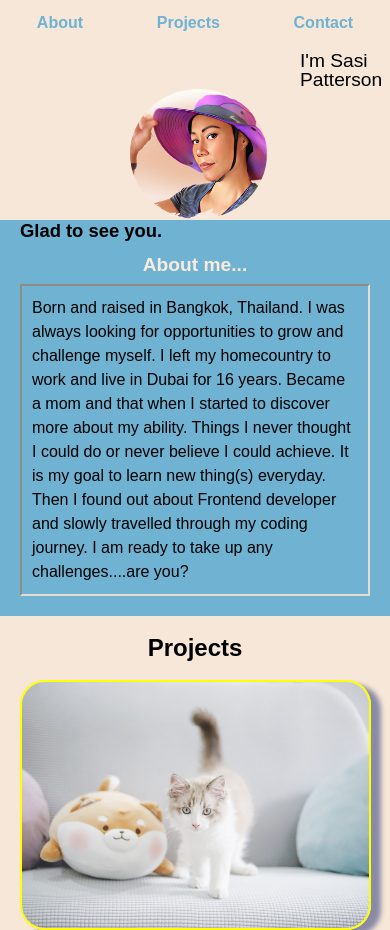
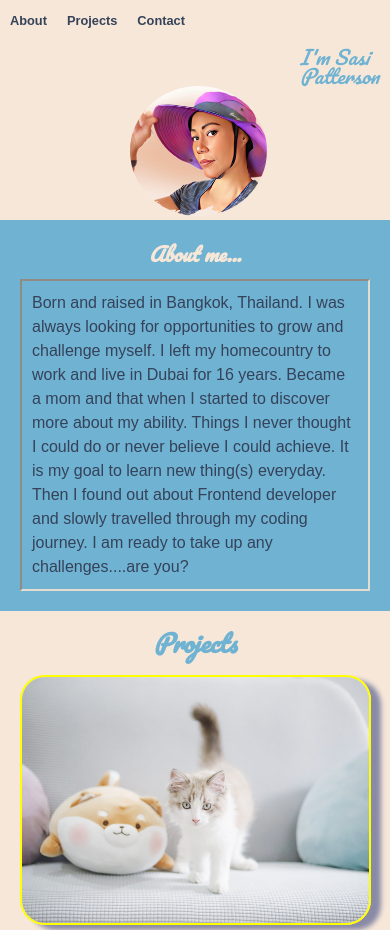
Before and after one commit to sasimapatterson/simple-portfolio, a plain HTML site: page index.html in a window 390 px wide. Shown: the top 930 px of the page. Drawn offline with Linux system fonts and the light colour scheme.

Commit message:
completed styling mobile version, still need to add link to one of the dummy project

```diff
--- a/assets/css/style.css
+++ b/assets/css/style.css
@@ -21,15 +21,21 @@ figure {
 /* Nav bar with links */
 nav {
     display: flex;
-    justify-content: flex-end;
+    /*justify-content: flex-end;*/
     justify-content: space-around;
     padding-top: 15px;
+    width: 50%;
 }
 
 nav a {
     text-decoration: none;
+    color: #354259;
+    font-weight: bolder;
+    font-size: 0.8rem;
+}
+
+nav a:hover {
     color: #6FB2D2;
-    font-weight: bolder;
 }
 /* Header section with profile picture with name. */
 header {
@@ -56,13 +62,18 @@ h1 {
     margin-left: 300px;
     font-size: 1.2rem;
     font-weight: 300;
+    font-family: 'Pacifico', cursive;
+    font-style:italic;
+    color: #6FB2D2;
 }
 
 .profile p {
-    margin-bottom: 20px;
+    display: none;
+   /* margin-bottom: 20px;
     margin-left: 20px;
     font-size: 1.15rem;
-    font-weight: bolder;
+    font-family: 'Pacifico', cursive;
+    font-style:italic;*/
 }
 
 /* About Section with title and text */
@@ -73,10 +84,12 @@ h1 {
 
 .about h2 {
     text-align: center;
-    margin-top: 25px;
-    margin-bottom: 10px;
+    margin-top: 15px;
+    margin-bottom: 15px;
     font-size: 1.2rem;
-    color: /*#F6E7D8*/ #F7ECDE;
+    font-family: 'Pacifico', cursive;
+    font-style:italic;
+    color: #F6E7D8;
 }
 
 .about p {
@@ -84,6 +97,7 @@ h1 {
     line-height: 24px;
     padding: 10px;
     border: 2px inset #E4DCCF;
+    color:#354259;
 }
 
 /* Projects with images and titles */
@@ -95,12 +109,16 @@ h1 {
 .projects h2 {
     text-align: center;
     font-size: 1.5rem;
+    color:#6FB2D2;
     padding-top: 20px;
     padding-bottom: 20px;
+    font-family: 'Pacifico', cursive;
+    font-style:italic;
 }
 
 .projects p {
     font-size: 1.05rem;
+    color:#354259;
     margin-top: 10px;
     margin-bottom: 25px;
     text-align: center;
@@ -126,16 +144,19 @@ h1 {
 }
 
 .contact {
-
+    background: #6FB2D2;
     height: 100px;
 
 }
 
 .contact h2 {
     font-size: 1.5rem;
+    color:#F6E7D8;
     text-align: center;
     padding-bottom: 10px;
     padding-top: 20px;
+    font-family: 'Pacifico', cursive;
+    font-style:italic;
 }
 
 .social {
@@ -156,7 +177,7 @@ h1 {
 .social ul li a{
     font-size: 1rem;
     text-decoration: none;
-
+    color:#354259;
     /*background: lightgreen;*/
 }
 
@@ -165,7 +186,10 @@ footer {
     text-align: center;
     height: 50px;
     padding-top: 25px;
-
+    background: #F6E7D8;
+    font-family: 'Pacifico', cursive;
+    font-style:italic;
+    color: #6FB2D2;
 }
 
 
```
